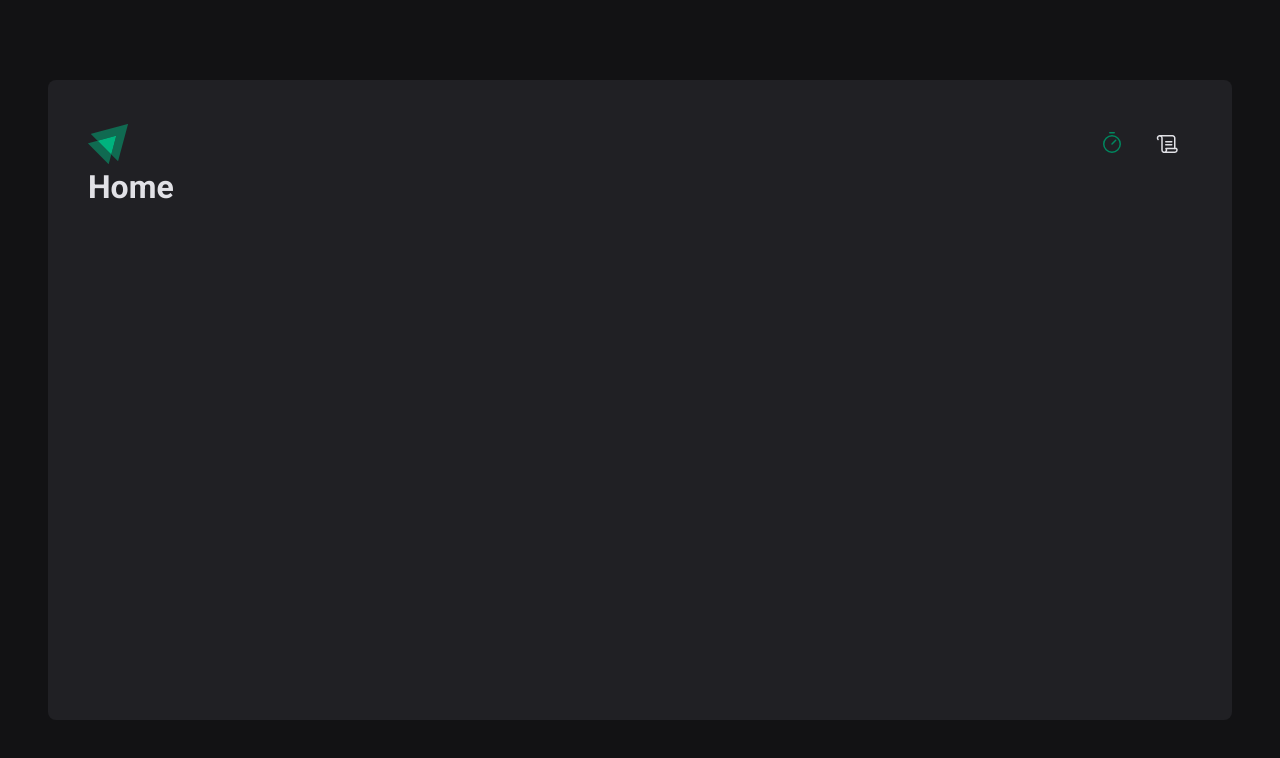
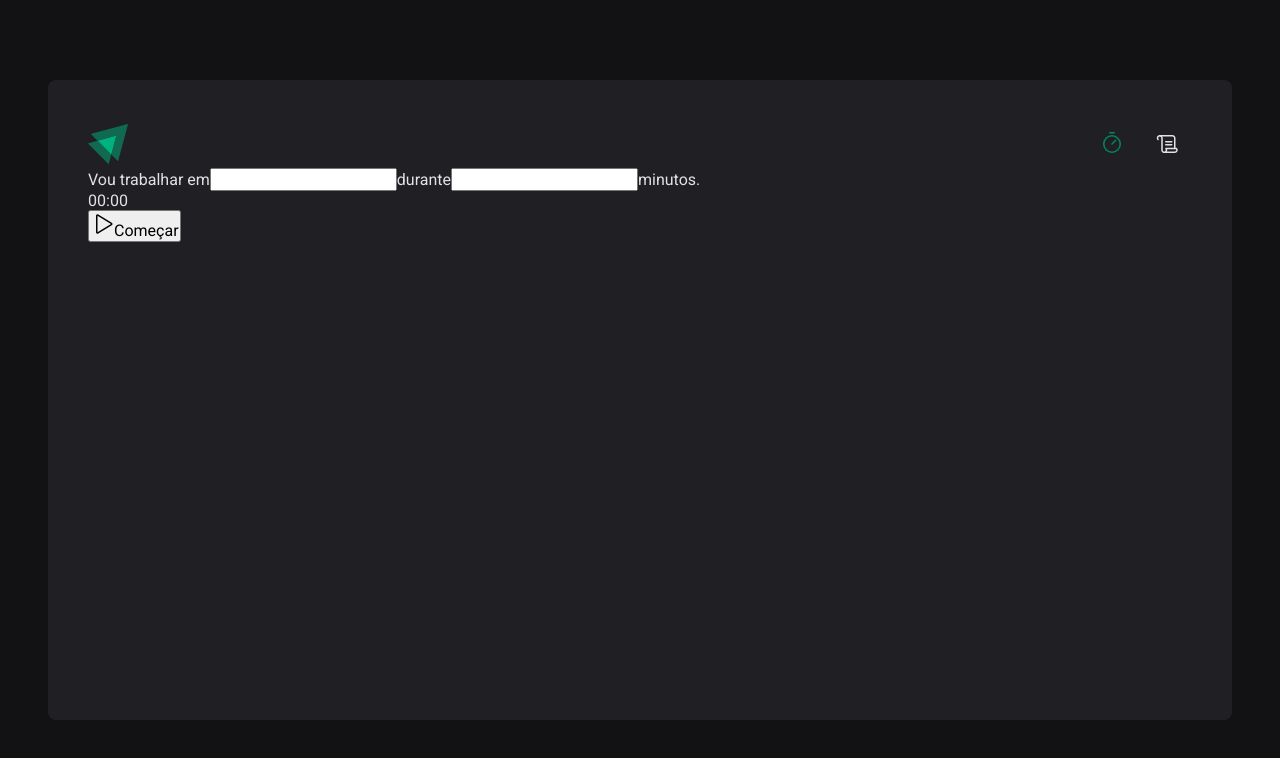
Before and after one commit to Hugovarellaa/Ignite-lab, a React (Vite) app: page / in a window 1280 px wide. Shown: the top 758 px of the page. Built offline with nearby package versions, Linux system fonts and the light colour scheme.

Commit message:
Frame Home

```diff
--- a/src/pages/Home/index.tsx
+++ b/src/pages/Home/index.tsx
@@ -1,7 +1,32 @@
+import { Play } from 'phosphor-react'
+import { HomeContainer } from './styles'
+
 export function Home() {
   return (
-    <div>
-      <h1>Home</h1>
-    </div>
+    <HomeContainer>
+      <form>
+        <div>
+          <label htmlFor="task">Vou trabalhar em</label>
+          <input type="text" id="task" />
+
+          <label htmlFor="minutesAmount">durante</label>
+          <input type="number" id="minutesAmount" />
+          <span>minutos.</span>
+        </div>
+
+        <div>
+          <span>0</span>
+          <span>0</span>
+          <span>:</span>
+          <span>0</span>
+          <span>0</span>
+        </div>
+
+        <button type="submit">
+          <Play size={24} />
+          Começar
+        </button>
+      </form>
+    </HomeContainer>
   )
 }
--- /dev/null
+++ b/src/pages/Home/styles.ts
@@ -0,0 +1,3 @@
+import styled from 'styled-components'
+
+export const HomeContainer = styled.main``
```
